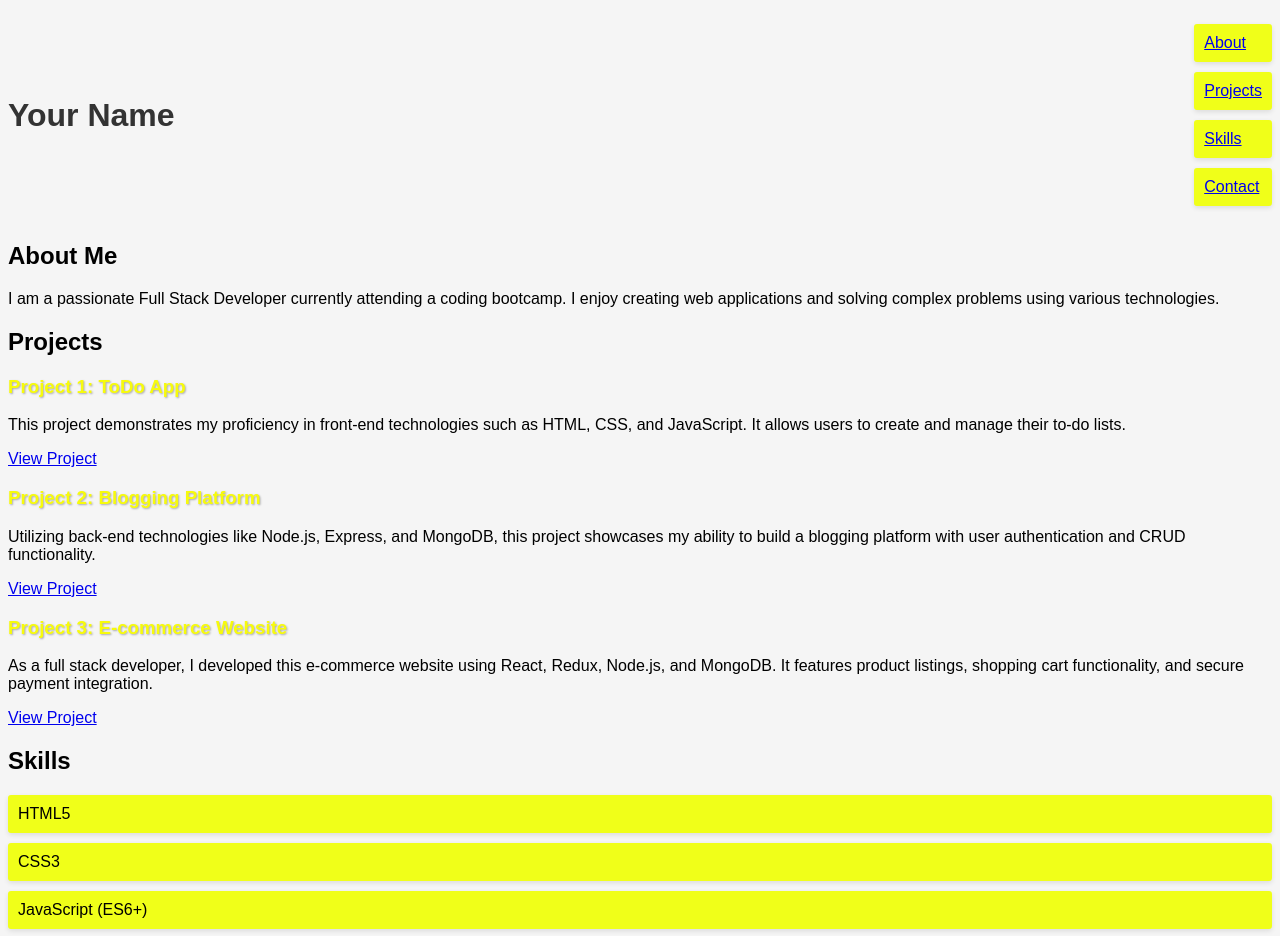
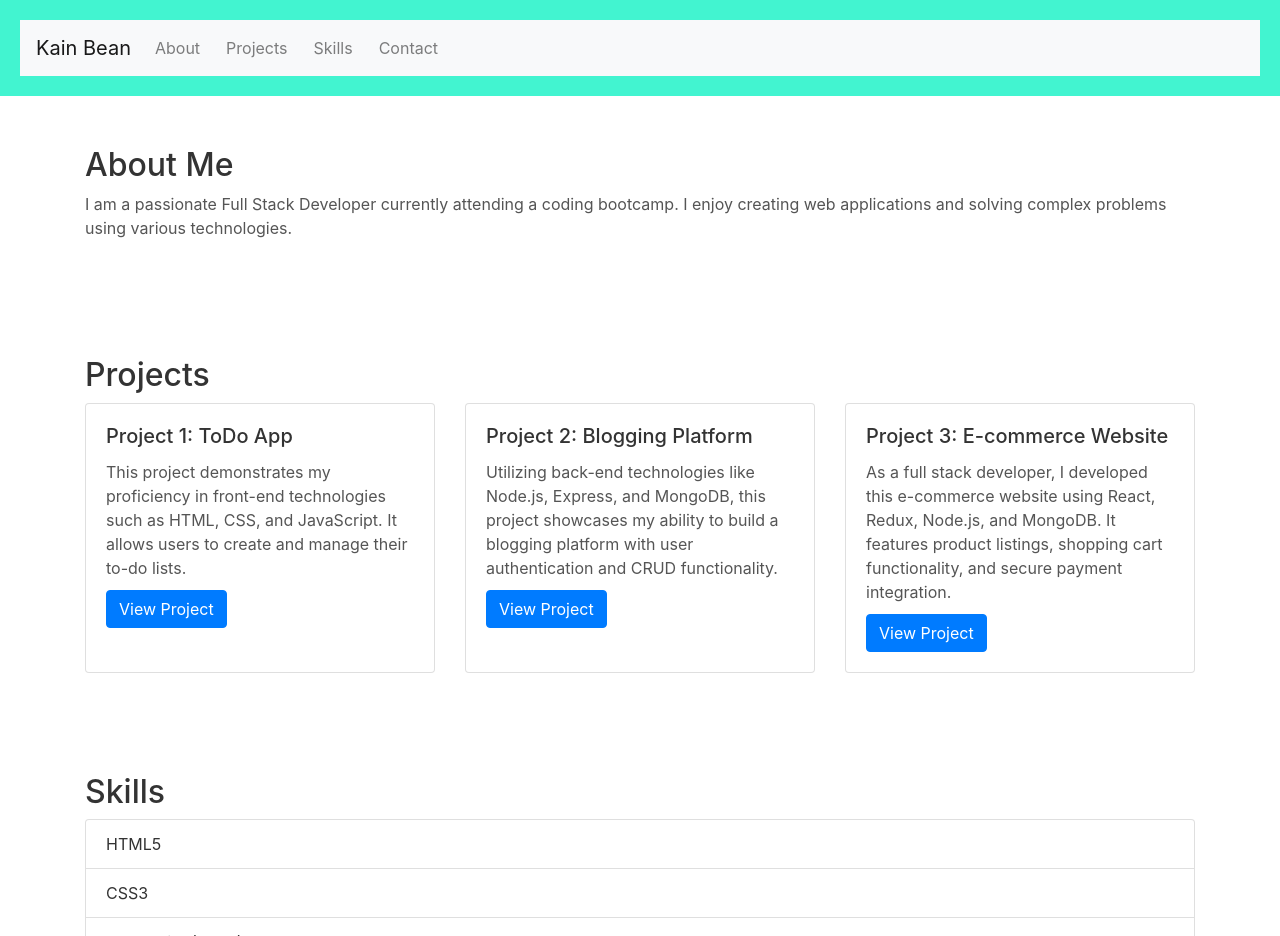
Before and after one commit to KainBean/FullStack_Portfolio, a website: page home.html in a window 1280 px wide. Shown: the top 936 px of the page. Drawn offline with nearby package versions, Linux system fonts and the light colour scheme.

Commit message:
10:30-13

```diff
--- a/home.html
+++ b/home.html
@@ -1,74 +1,111 @@
 <!DOCTYPE html>
 <html>
 <head>
-  <title>Your Name - Full Stack Developer</title>
-  <link rel="stylesheet" type="text/css" href="styles.css">
+  <title>Kain Bean - Full Stack Developer</title>
+  <link rel="stylesheet" type="text/css" href="styles2.css">
+  <!-- Add Bootstrap CSS link here -->
+  <link rel="stylesheet" href="https://stackpath.bootstrapcdn.com/bootstrap/4.5.2/css/bootstrap.min.css">
+  <link rel="stylesheet" href="https://cdnjs.cloudflare.com/ajax/libs/font-awesome/4.7.0/css/font-awesome.min.css">
+
 </head>
 <body>
   <header>
-    <h1>Your Name</h1>
-    <nav>
-      <ul>
-        <li><a href="#about">About</a></li>
-        <li><a href="#projects">Projects</a></li>
-        <li><a href="#skills">Skills</a></li>
-        <li><a href="#contact">Contact</a></li>
-      </ul>
+    <nav class="navbar navbar-expand-lg navbar-light bg-light">
+      <a class="navbar-brand" href="#">Kain Bean</a>
+      <button class="navbar-toggler" type="button" data-toggle="collapse" data-target="#navbarNav" aria-controls="navbarNav" aria-expanded="false" aria-label="Toggle navigation">
+        <span class="navbar-toggler-icon"></span>
+      </button>
+      <div class="collapse navbar-collapse" id="navbarNav">
+        <ul class="navbar-nav">
+          <li class="nav-item">
+            <a class="nav-link" href="#about">About</a>
+          </li>
+          <li class="nav-item">
+            <a class="nav-link" href="#projects">Projects</a>
+          </li>
+          <li class="nav-item">
+            <a class="nav-link" href="#skills">Skills</a>
+          </li>
+          <li class="nav-item">
+            <a class="nav-link" href="#contact">Contact</a>
+          </li>
+        </ul>
+      </div>
     </nav>
   </header>
 
-  <section id="about">
+  <section id="about" class="container">
     <h2>About Me</h2>
     <p>I am a passionate Full Stack Developer currently attending a coding bootcamp. I enjoy creating web applications and solving complex problems using various technologies.</p>
   </section>
 
-  <section id="projects">
+  <section id="projects" class="container">
     <h2>Projects</h2>
-    <div class="project">
-      <h3>Project 1: ToDo App</h3>
-      <p>This project demonstrates my proficiency in front-end technologies such as HTML, CSS, and JavaScript. It allows users to create and manage their to-do lists.</p>
-      <a href="project1/index.html">View Project</a>
-    </div>
-    <div class="project">
-      <h3>Project 2: Blogging Platform</h3>
-      <p>Utilizing back-end technologies like Node.js, Express, and MongoDB, this project showcases my ability to build a blogging platform with user authentication and CRUD functionality.</p>
-      <a href="project2/index.html">View Project</a>
-    </div>
-    <div class="project">
-      <h3>Project 3: E-commerce Website</h3>
-      <p>As a full stack developer, I developed this e-commerce website using React, Redux, Node.js, and MongoDB. It features product listings, shopping cart functionality, and secure payment integration.</p>
-      <a href="project3/index.html">View Project</a>
+    <div class="card-deck">
+      <div class="card">
+        <div class="card-body">
+          <h3 class="card-title">Project 1: ToDo App</h3>
+          <p class="card-text">This project demonstrates my proficiency in front-end technologies such as HTML, CSS, and JavaScript. It allows users to create and manage their to-do lists.</p>
+          <a href="todoapp.html" class="btn btn-primary">View Project</a>
+        </div>
+      </div>
+      <div class="card">
+        <div class="card-body">
+          <h3 class="card-title">Project 2: Blogging Platform</h3>
+          <p class="card-text">Utilizing back-end technologies like Node.js, Express, and MongoDB, this project showcases my ability to build a blogging platform with user authentication and CRUD functionality.</p>
+          <a href="project2/index.html" class="btn btn-primary">View Project</a>
+        </div>
+      </div>
+      <div class="card">
+        <div class="card-body">
+          <h3 class="card-title">Project 3: E-commerce Website</h3>
+          <p class="card-text">As a full stack developer, I developed this e-commerce website using React, Redux, Node.js, and MongoDB. It features product listings, shopping cart functionality, and secure payment integration.</p>
+          <a href="project3/index.html" class="btn btn-primary">View Project</a>
+        </div>
+      </div>
     </div>
   </section>
 
-  <section id="skills">
+  <section id="skills" class="container">
     <h2>Skills</h2>
-    <ul>
-      <li>HTML5</li>
-      <li>CSS3</li>
-      <li>JavaScript (ES6+)</li>
-      <li>React</li>
-      <li>Node.js</li>
-      <li>Express</li>
-      <li>MongoDB</li>
-      <li>SQL</li>
-      <li>Git</li>
+    <ul class="list-group">
+      <li class="list-group-item">HTML5</li>
+      <li class="list-group-item">CSS3</li>
+      <li class="list-group-item">JavaScript (ES6+)</li>
+      <li class="list-group-item">React</li>
+      <li class="list-group-item">Node.js</li>
+      <li class="list-group-item">Express</li>
+      <li class="list-group-item">MongoDB</li>
+      <li class="list-group-item">SQL</li>
+      <li class="list-group-item">Git</li>
     </ul>
   </section>
 
-  <section id="contact">
+  <section id="contact" class="container">
     <h2>Contact</h2>
     <p>If you would like to connect or discuss any opportunities, feel free to reach out to me:</p>
-    <ul>
-      <li>Email: knbn27@gmail.com</li>
-      <li>Phone: +1 212 202 8724</li>
-      <li><a href="https://www.linkedin.com/in/aaron-bean1994/">LinkedIn</a></li>
-      <li><a href="https://github.com/KainBean">GitHub</a></li>
+    <ul class="list-group">
+      <li class="list-group-item">
+        <i class="fa fa-envelope"></i> <a href="mailto:knbn27@gmail.com">Email: knbn27@gmail.com</a>
+      </li>
+      <li class="list-group-item">
+        <i class="fa fa-phone"></i> <a href="tel:+12122028724">Phone: +1 212 202 8724</a>
+      </li>
+      <li class="list-group-item">
+        <i class="fa fa-linkedin"></i> <a href="https://www.linkedin.com/in/aaron-bean1994/" target="_blank">LinkedIn</a>
+      </li>
+      <li class="list-group-item">
+        <i class="fa fa-github"></i> <a href="https://github.com/KainBean" target="_blank">GitHub</a>
+      </li>
     </ul>
   </section>
 
-  <footer>
+
+  <footer class="bg-light text-center py-3">
     <p>&copy; 2023 Kain Bean. All rights reserved.</p>
   </footer>
+
+  <!-- Add Bootstrap JS scripts here -->
+  <script src="https://stackpath.bootstrapcdn.com/bootstrap/4.5.2/js/bootstrap.min.js"></script>
 </body>
 </html>
--- /dev/null
+++ b/styles2.css
@@ -0,0 +1,99 @@
+/* Global Styles */
+body {
+    font-family: Arial, sans-serif;
+    line-height: 1.5;
+    margin: 0;
+    padding: 0;
+  }
+
+  /* Header Styles */
+  header {
+    background-color: #42f4d0;
+    padding: 20px;
+  }
+
+  h1 {
+    font-size: 30px;
+    margin: 0;
+    color: #fff;
+  }
+
+  nav ul {
+    list-style: none;
+    margin: 0;
+    padding: 0;
+    display: flex;
+  }
+
+  nav ul li {
+    margin-right: 10px;
+  }
+
+  nav ul li a {
+    color: #ffffff;
+    text-decoration: none;
+    padding: 10px;
+    border-radius: 5px;
+    transition: background-color 0.3s ease;
+  }
+
+  nav ul li a:hover {
+    background-color: #f547db;
+  }
+
+
+  /* Section Styles */
+  section {
+    padding: 50px 0;
+  }
+
+  h2 {
+    font-size: 24px;
+    margin-top: 0;
+    color: #333;
+  }
+
+  p {
+    margin-bottom: 20px;
+    color: #555;
+  }
+
+  /* Project Styles */
+  .card {
+    margin-bottom: 30px;
+  }
+
+  .card-title {
+    font-size: 20px;
+    margin: 0 0 10px;
+    color: #333;
+  }
+
+  .card-text {
+    margin-bottom: 10px;
+    color: #555;
+  }
+
+  /* Skills Styles */
+  .list-group {
+    margin-bottom: 30px;
+  }
+
+  .list-group-item {
+    background-color: #E0E0E0;
+    color: #333;
+  }
+
+  /* Contact Styles */
+  ul li a {
+    color: #333;
+    text-decoration: none;
+  }
+
+  /* Footer Styles */
+  footer {
+    background-color: #333;
+    color: #fff;
+    padding: 20px;
+    text-align: center;
+  }
```
